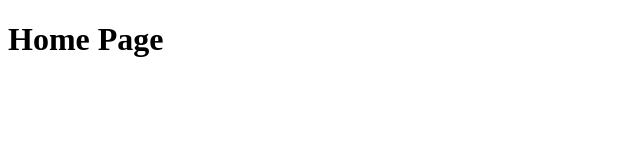
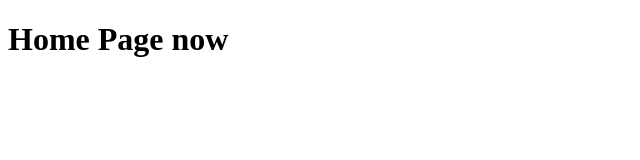
Before and after one commit to sebsmithqa/QAWed, a plain HTML site: page index.html in a window 1280 px wide. Shown: the full height of the page, 0-640 px from the left. Drawn offline with Linux system fonts and the light colour scheme.

Commit message:
Update index.html

```diff
--- a/index.html
+++ b/index.html
@@ -1,4 +1,4 @@
 <!DOCTYPE html>
 <html>
-    <h1> Home Page </h1>
+    <h1> Home Page now </h1>
 </html>
```
